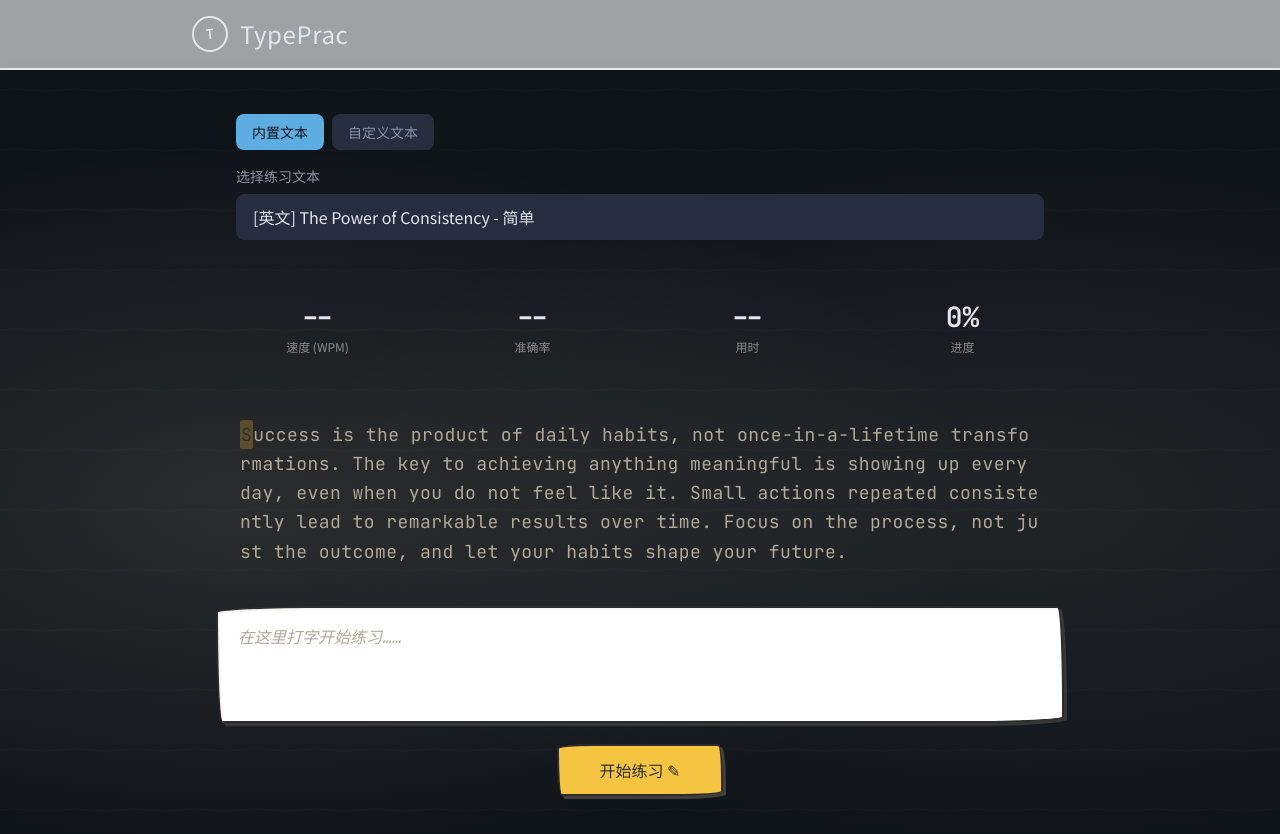
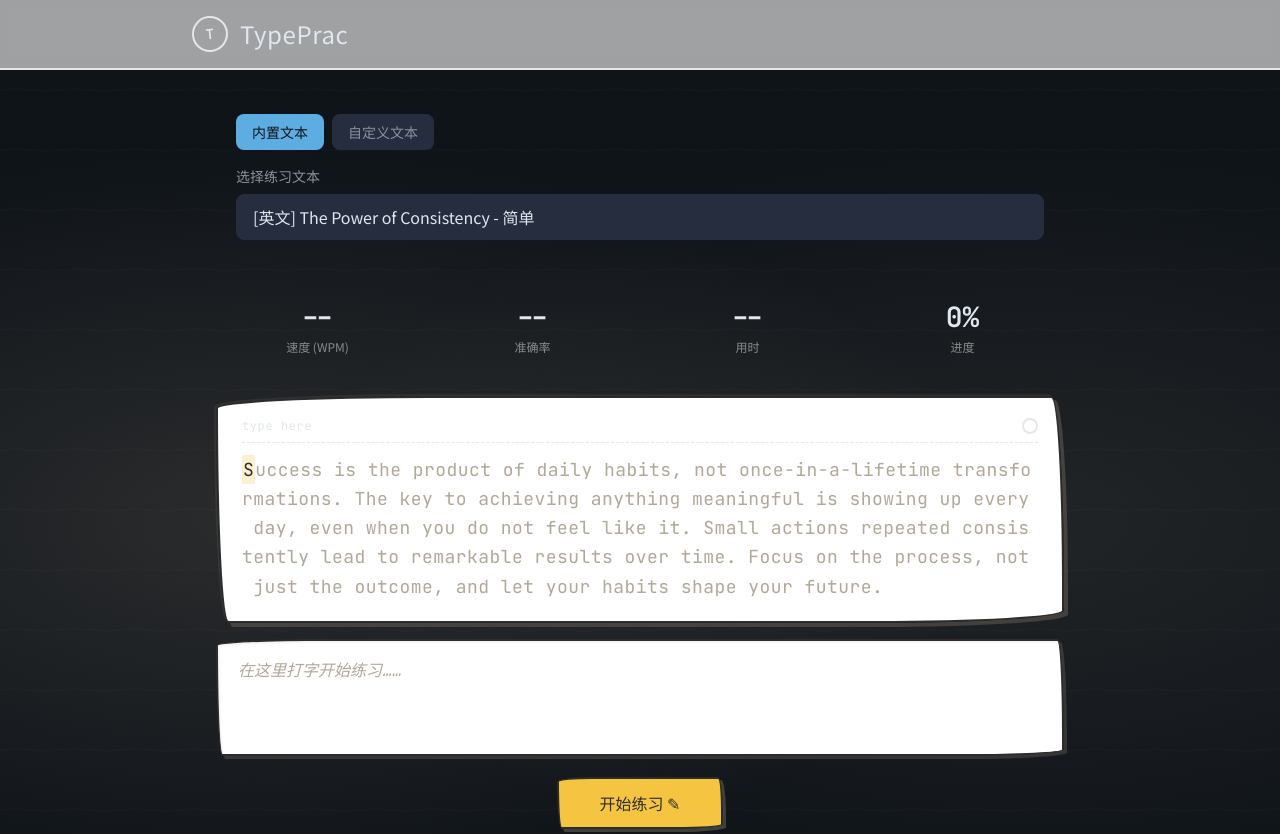
Before and after one commit to 74knhjcv9t-ship-it/typing-app, a React (Vite) app: page / in a window 1280 px wide. Shown: the top 834 px of the page. Built offline with nearby package versions, Linux system fonts and the light colour scheme; the HTML template or start-up script is replaced by a standard one.

Commit message:
hand-drawn pencil theme

```diff
--- a/src/components/TextDisplay.tsx
+++ b/src/components/TextDisplay.tsx
@@ -11,12 +11,19 @@ const TextDisplay = React.forwardRef<HTMLDivElement, TextDisplayProps>(
     return (
       <div
         ref={ref}
-        className="card p-6 mb-4 max-h-64 overflow-y-auto font-mono text-lg leading-relaxed tracking-wide select-none"
+        className="sketch-card mb-4 max-h-64 overflow-y-auto font-mono text-lg leading-relaxed tracking-wide select-none animate-sketch-in"
         tabIndex={-1}
       >
+        {/* 顶部装饰线 */}
+        <div className="flex items-center gap-2 mb-3 pb-2 border-b border-dashed border-warm-border">
+          <span className="text-xs text-ink-lighter font-handwriting tracking-wider">type here</span>
+          <span className="flex-1" />
+          <span className="inline-block w-4 h-4 rounded-full border-2 border-ink-lighter" />
+        </div>
+
         <div className="flex flex-wrap gap-0">
           {text.split('').map((char, index) => {
-            let className = 'char-item inline-block transition-colors duration-75 '
+            let className = 'char-item inline-block transition-colors duration-100 leading-relaxed '
 
             if (index === currentIndex && typedChars[index] === undefined) {
               className += 'char-current'
```
